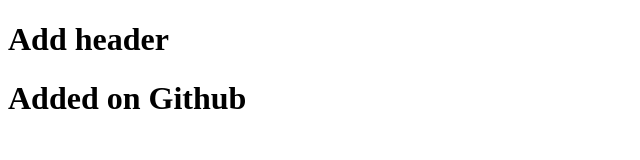
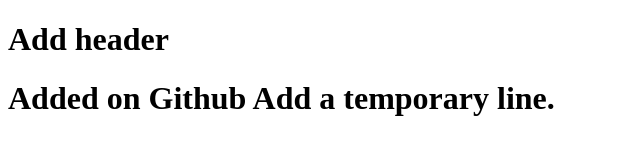
Before and after one commit to karanjain0212kj/test-repo, a plain HTML site: page index.html in a window 1280 px wide. Shown: the whole page, without its empty margins (0-640 px from the left). Drawn offline with Linux system fonts and the light colour scheme.

Commit message:
Update index.html

```diff
--- a/index.html
+++ b/index.html
@@ -7,6 +7,7 @@
 </head>
 <h1> Add header <h1>
     <p1>Added on Github</p1>
+    <p1>Add a temporary line.</p1>
 <body>
     <!-- Your content goes here -->
 </body>
```
